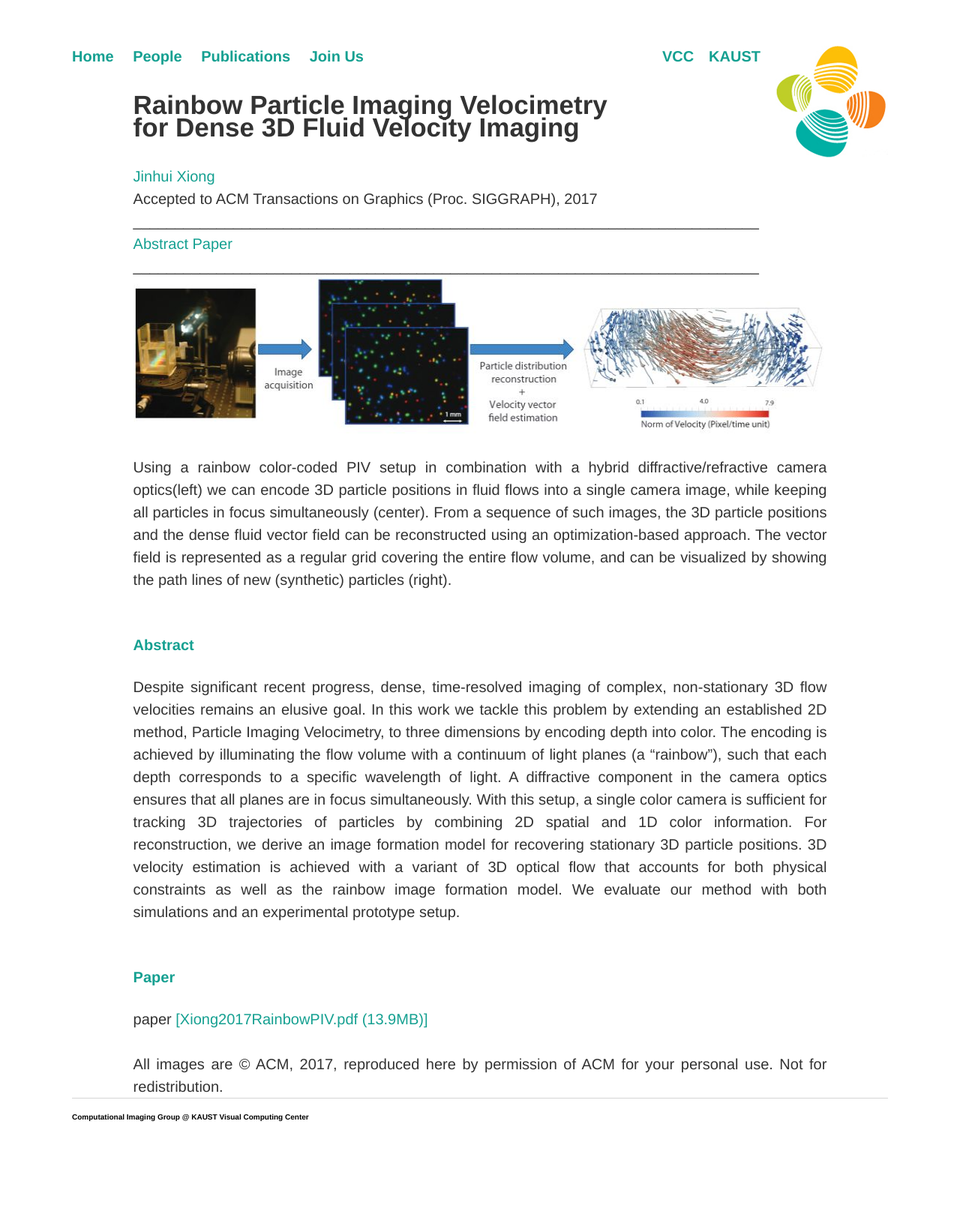
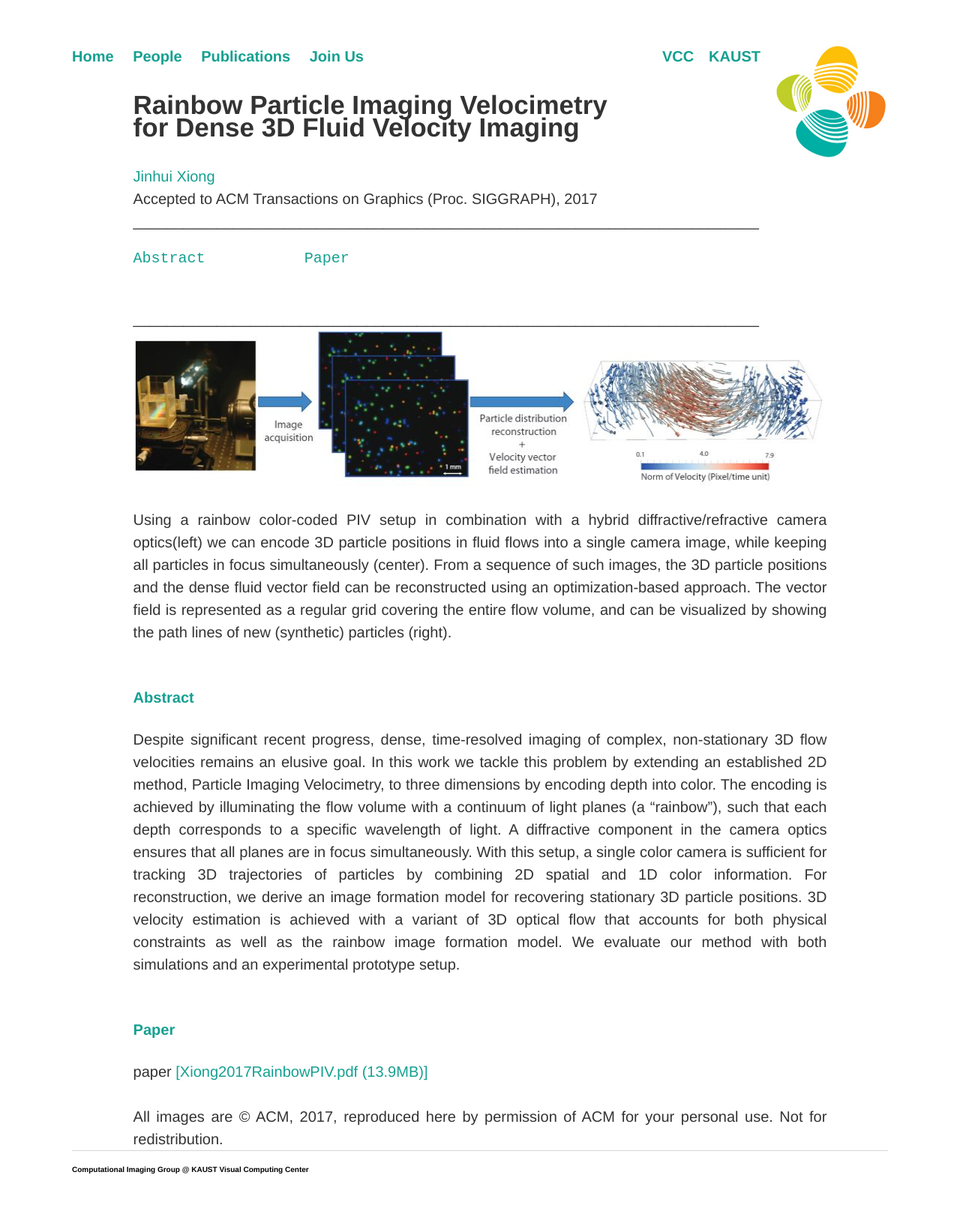
Before and after one commit to vccimaging/vccimaging.github.io, a Jekyll site: the page built from Publications/Xiong2017RainbowPIV/index.html, in a window 1280 px wide. Shown: the whole page at 75% size. Built offline with Jekyll 4.4.1, drawn with Linux system fonts in a browser that asks for light colours; before the commit the page ends 1565 px from its top, so only the background shows below that.

Commit message:
Update index.html

```diff
--- a/Publications/Xiong2017RainbowPIV/index.html
+++ b/Publications/Xiong2017RainbowPIV/index.html
@@ -6,14 +6,14 @@ layout: default
 <h3> Rainbow Particle Imaging Velocimetry <br>
     for Dense 3D Fluid Velocity Imaging </h3>
 
-<a href="http://vccimaging.org/People/xiongj/">Jinhui Xiong</a>
+<a href="../../People/xiongj/">Jinhui Xiong</a>
 
 <br>
 
 Accepted to ACM Transactions on Graphics (Proc. SIGGRAPH), 2017 <br>
 
 ___________________________________________________________________________ <br>
-<a href="#abstract">Abstract</a>    <a href="#paper">Paper</a>  <br>
+<pre class="tab"><a href="#abstract">Abstract</a>           <a href="#paper">Paper</a></pre><br>
 ___________________________________________________________________________ <br>
 
 <img src="teaser.jpg" style="width:940px;height:208px;"> <br>
```
